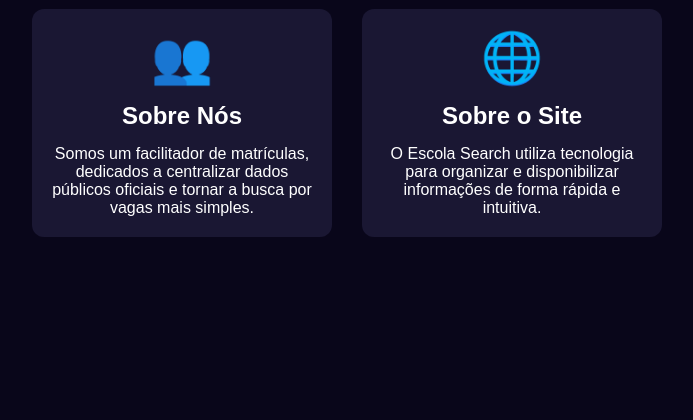
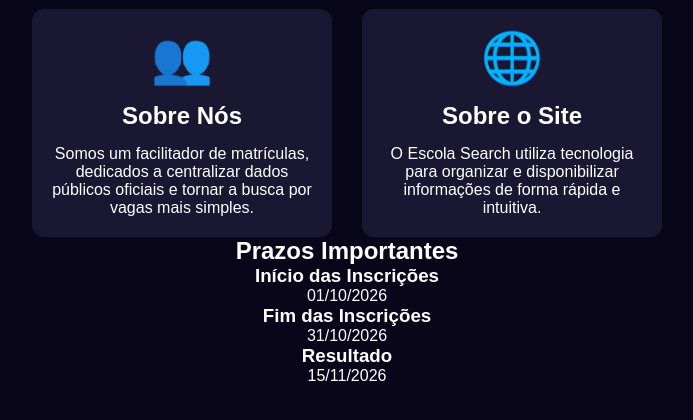
Before and after one commit to moreiradacruzlucas-cell/escola-search2, a Flask app: page / in a window 1280 px wide. Shown: the part 232-652 px from the top of the page, without its empty margins (293-986 px from the left). Run offline with Flask 3, Linux system fonts and the light colour scheme.

Commit message:
Add deadlines section to index.html
Added important deadlines section with key dates.

```diff
--- a/escola/templates/index.html
+++ b/escola/templates/index.html
@@ -170,7 +170,26 @@
         </div>
 
     </section>
+<section class="prazos-container">
 
+    <h2>Prazos Importantes</h2>
+
+    <div class="prazo-card">
+        <h3>Início das Inscrições</h3>
+        <p>01/10/2026</p>
+    </div>
+
+    <div class="prazo-card">
+        <h3>Fim das Inscrições</h3>
+        <p>31/10/2026</p>
+    </div>
+
+    <div class="prazo-card">
+        <h3>Resultado</h3>
+        <p>15/11/2026</p>
+    </div>
+
+</section>
 </main>
 
 </body>
```
